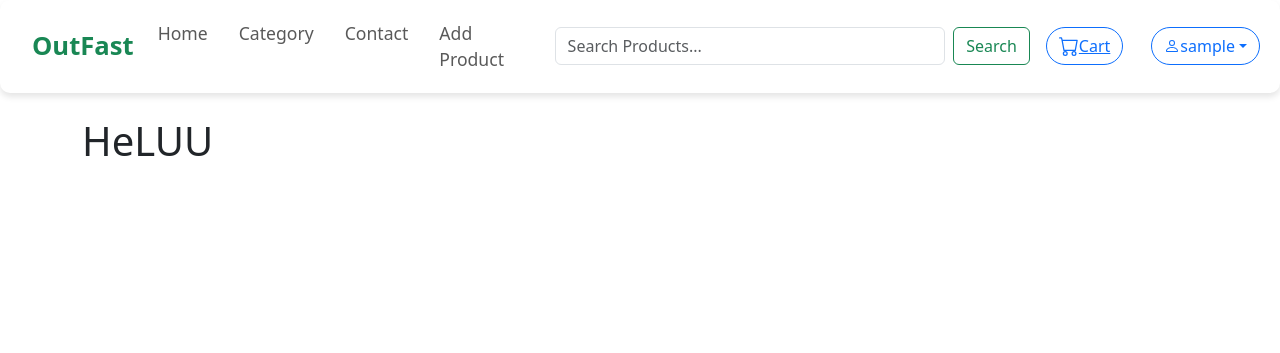
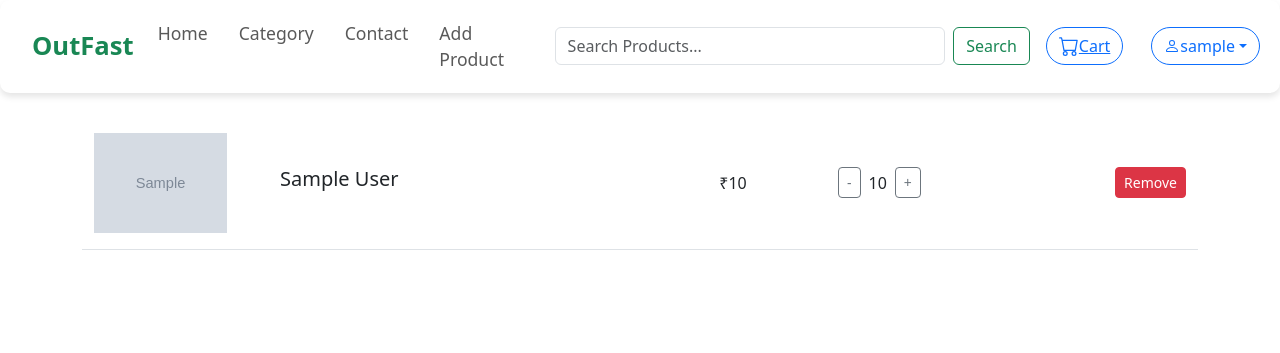
Before and after one commit to VaradRane12/Outfast, a Flask app: page /cart in a window 1280 px wide. Shown: the top 353 px of the page. Run offline with Flask 3, Linux system fonts and the light colour scheme; a user stored in the database is signed in; tables that the repository leaves empty hold one stand-in row (values such as "Sample post"); grey boxes marked "Sample" are stand-in pictures.

Commit message:
added cart feature of adding items, some problem of adding to cart without login

```diff
--- a/app.py
+++ b/app.py
@@ -7,8 +7,13 @@ from home import home_bp
 from auth import auth_bp
 from cart import cart_bp
 import os
+from flask_cors import CORS
+
+
 
 app = Flask(__name__, template_folder="templates")
+CORS(app)  # Enable CORS globally
+
 BASE_DIR = os.path.abspath(os.path.dirname(__file__))
 app.config['SQLALCHEMY_DATABASE_URI'] = 'sqlite:///' + os.path.join(BASE_DIR, 'store1.db')
 app.config['SQLALCHEMY_TRACK_MODIFICATIONS'] = False
--- a/cart.py
+++ b/cart.py
@@ -1,10 +1,63 @@
-from flask import Blueprint, render_template
+from flask import Blueprint, jsonify, render_template,request,url_for,redirect
 from models import db, Product
-from flask_login import login_required
+from flask_login import login_required, current_user
 from sqlalchemy.sql import func
+cart_bp = Blueprint('cart', __name__)
 
-cart_bp = Blueprint('cart', __name__)
-@cart_bp.route('/cart',methods=['GET', 'POST'])
+from flask import request, jsonify, session
+from models import db, Cart, Product, User  # Import necessary models
+
+@cart_bp.route('/add_to_cart', methods=["GET",'POST'])
+
+
+def add_to_cart():
+    if not current_user.is_authenticated:
+        return redirect(url_for("auth.login"))  # Manually redirect
+    product_id = request.form.get('product_id') or request.json.get('product_id')
+    username = current_user.username  # Get logged-in user from session
+
+
+
+    if not product_id:
+        return jsonify({'error': 'No product ID provided'}), 400
+
+    # Check if the product exists
+    product = Product.query.get(product_id)
+    if not product:
+        return jsonify({'error': 'Product not found'}), 404
+
+    # Check if the item is already in the cart
+    existing_cart_item = Cart.query.filter_by(username=username, product_id=product_id).first()
+
+    if existing_cart_item:
+        existing_cart_item.quantity += 1  # Increase quantity if already in cart
+    else:
+        new_cart_item = Cart(username=username, product_id=product_id, quantity=1)
+        db.session.add(new_cart_item)
+
+    db.session.commit()  # Save changes to the database
+
+    return jsonify({'message': 'Added to cart successfully'})
+
+@cart_bp.route('/cart', methods=['GET', 'POST'])
 @login_required
 def cart_i():
-    return render_template("cart.html")
+    username = current_user.username
+
+    # Fetch all cart items for the user
+    cart_items = Cart.query.filter_by(username=username).all()
+
+    # Get product details for each item in the cart
+    products_with_quantity = []
+    for item in cart_items:
+        product = Product.query.get(item.product_id)  # Fetch product details
+        if product:
+            products_with_quantity.append({
+                'id': product.id,
+                'name': product.productDisplayName,
+                'price': product.price,
+                'image_link': product.image_link,
+                'quantity': item.quantity  # Include quantity from Cart table
+            })
+
+    return render_template("cart.html", products=products_with_quantity)
--- a/templates/cart.html
+++ b/templates/cart.html
@@ -1,4 +1,98 @@
 {% extends "base.html" %}
 {% block body %}
-<h1>HeLUU</h1>
+<div class="container mt-4">
+    {% for product in products %}
+    <div class="row align-items-center border-bottom py-3">
+        <!-- Product Image -->
+        <div class="col-md-2 col-4">
+            <img src="{{ product.image_link }}" class="img-fluid" alt="{{ product.name }}" style="height: 100px; object-fit: contain;">
+        </div>
+
+        <!-- Product Name -->
+        <div class="col-md-4 col-8">
+            <h5>{{ product.name }}</h5>
+        </div>
+
+        <!-- Product Price -->
+        <div class="col-md-2 text-md-center text-start">
+            <p class="mb-0">₹{{ product.price }}</p>
+        </div>
+
+        <!-- Quantity Control -->
+        <div class="col-md-2 text-md-center text-start d-flex align-items-center">
+            <button class="btn btn-sm btn-outline-secondary decrease-qty" data-product-id="{{ product.id }}">-</button>
+            <span class="mx-2 quantity">{{ product.quantity }}</span>
+            <button class="btn btn-sm btn-outline-secondary increase-qty" data-product-id="{{ product.id }}">+</button>
+        </div>
+
+        <!-- Remove Button -->
+        <div class="col-md-2 text-md-end text-start">
+            <button class="btn btn-sm btn-danger remove-item" data-product-id="{{ product.id }}">Remove</button>
+        </div>
+    </div>
+    {% endfor %}
+</div>
+
+<script>
+    document.addEventListener("DOMContentLoaded", function () {
+        // Increase quantity
+        document.querySelectorAll(".increase-qty").forEach(button => {
+            button.addEventListener("click", function () {
+                let productId = this.getAttribute("data-product-id");
+                updateQuantity(productId, "increase");
+            });
+        });
+
+        // Decrease quantity
+        document.querySelectorAll(".decrease-qty").forEach(button => {
+            button.addEventListener("click", function () {
+                let productId = this.getAttribute("data-product-id");
+                updateQuantity(productId, "decrease");
+            });
+        });
+
+        // Remove item
+        document.querySelectorAll(".remove-item").forEach(button => {
+            button.addEventListener("click", function () {
+                let productId = this.getAttribute("data-product-id");
+                removeFromCart(productId);
+            });
+        });
+
+        // Function to update quantity
+        function updateQuantity(productId, action) {
+            fetch("/update_cart_quantity", {
+                method: "POST",
+                headers: {
+                    "Content-Type": "application/json"
+                },
+                body: JSON.stringify({ product_id: productId, action: action })
+            })
+            .then(response => response.json())
+            .then(data => {
+                if (data.success) {
+                    location.reload(); // Refresh to update quantity
+                }
+            });
+        }
+
+        // Function to remove item from cart
+        function removeFromCart(productId) {
+            fetch("/remove_from_cart", {
+                method: "POST",
+                headers: {
+                    "Content-Type": "application/json"
+                },
+                body: JSON.stringify({ product_id: productId })
+            })
+            .then(response => response.json())
+            .then(data => {
+                if (data.success) {
+                    location.reload(); // Refresh to remove item
+                }
+            });
+        }
+    });
+</script>
+
 {% endblock %}
```
Also changed, not shown: templates/index.html (+22 -1 lines).
